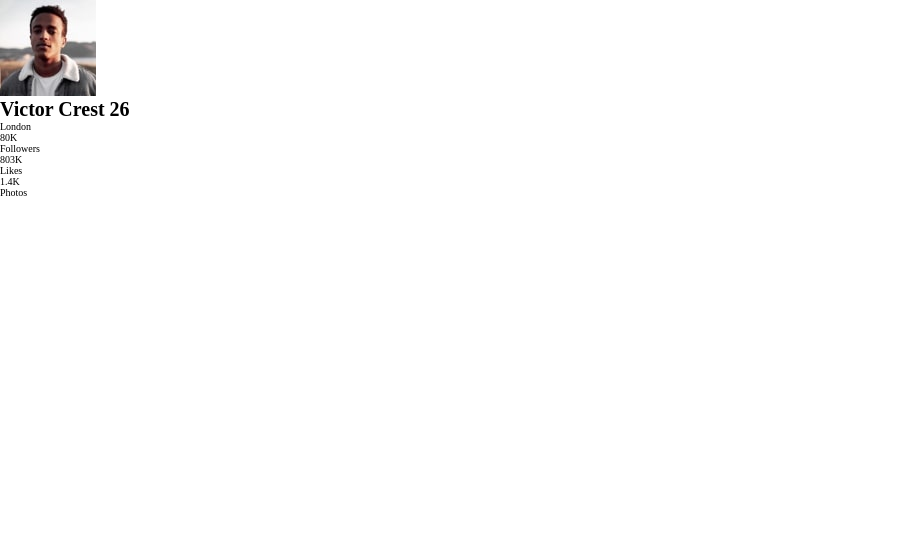
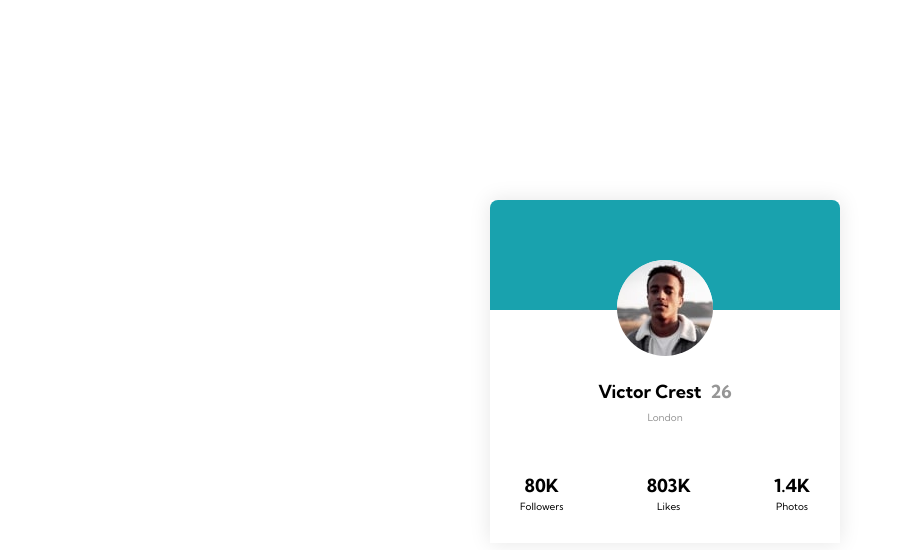
Before and after one commit to ralphvirtucio/profile-card-component, a plain HTML site: page index.html in a window 1280 px wide. Shown: the whole page, without its empty margins (0-903 px from the left). Drawn offline with Linux system fonts and the light colour scheme.

Commit message:
Added visual styles, working on background color

```diff
--- a/index.html
+++ b/index.html
@@ -15,11 +15,16 @@
     <title>Frontend Mentor | Profile card component</title>
   </head>
   <body>
-    <main>
-      <div class="container">
-        <div>
-          <img src="/images/image-victor.jpg" alt="Profile of Victor Crest" />
+    <main class="main-container">
+      <div class="card-container">
+        <div class="header">
+          <img
+            class="profile-picture"
+            src="/images/image-victor.jpg"
+            alt="Profile of Victor Crest"
+          />
         </div>
+        <div class="content">
           <h1 class="profile-name">
             Victor Crest <span class="profile-age">26</span>
           </h1>
@@ -39,6 +44,7 @@
             </div>
           </div>
         </div>
+      </div>
     </main>
   </body>
 </html>
--- a/style.css
+++ b/style.css
@@ -9,3 +9,63 @@
 html {
   font-size: 62.5%;
 }
+
+body {
+  /* background-color: hsla(185, 75%, 39%, 0.986); */
+  font-family: 'Kumbh Sans', sans-serif;
+}
+
+.main-container {
+  max-width: 30rem;
+  margin: 20rem auto;
+}
+
+.card-container {
+  box-shadow: 0 0 20px rgba(0, 0, 0, 0.1);
+  text-align: center;
+  width: 35rem;
+}
+
+.header {
+  background-color: hsl(185, 75%, 39%);
+  width: 35rem;
+  height: 11rem;
+  margin-bottom: 4rem;
+  padding-top: 6rem;
+  border-top-left-radius: 8px;
+  border-top-right-radius: 8px;
+}
+.profile-picture {
+  border-radius: 50%;
+  margin: 0 auto;
+  box-shadow: inset 0 0 0 8px #fff;
+}
+.content {
+  background-color: #fff;
+  width: 35rem;
+  padding: 3rem;
+}
+.profile-name {
+  font-size: 1.8rem;
+  margin-bottom: 0.8rem;
+}
+.profile-age {
+  color: hsl(0, 0%, 59%);
+  margin-left: 0.5rem;
+}
+.profile-address {
+  margin-bottom: 5rem;
+  color: hsl(0, 0%, 59%);
+}
+.profile-stats {
+  display: flex;
+  justify-content: space-between;
+  align-items: center;
+  margin-top: 2rem;
+}
+
+.profile-stat div {
+  font-size: 1.8rem;
+  font-weight: 700;
+  margin-bottom: 0.3rem;
+}
```
Lines whose indentation alone changed are shown as unchanged.
